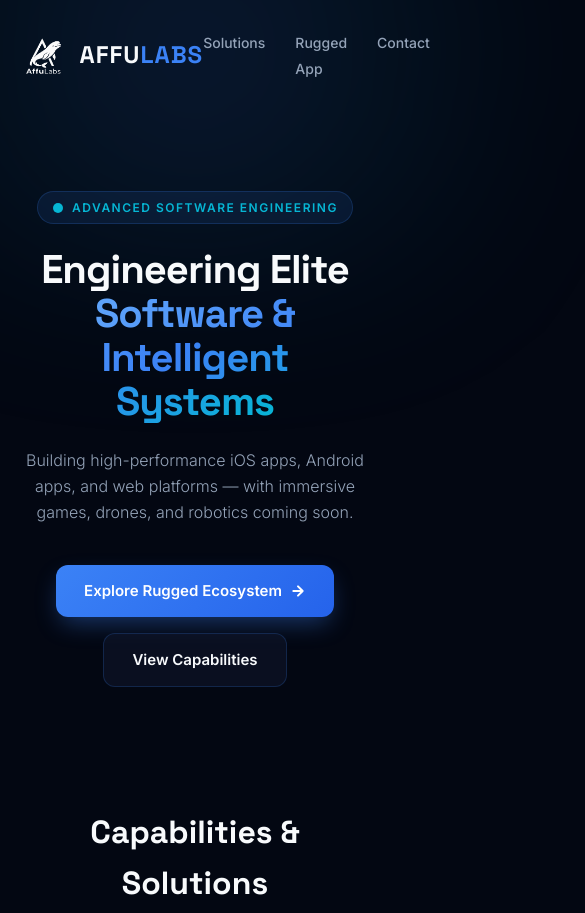
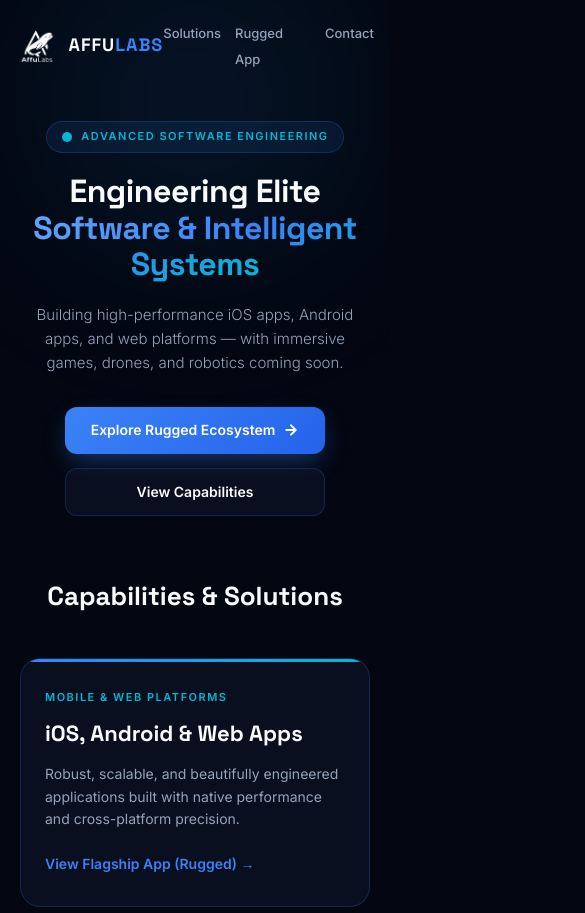
Before and after one commit to abrraar/Affu-Labs, a plain HTML site: page index.html in a window 390 px wide. Shown: the top 913 px of the page, 585 px wide, since content can reach past the window. Drawn offline with Linux system fonts and the light colour scheme.

Commit message:
Optimize mobile responsiveness for index.html

```diff
--- a/index.html
+++ b/index.html
@@ -33,11 +33,12 @@
         /* Background Tech Glow Effect */
         .tech-glow {
             position: absolute;
-            top: -200px;
+            top: -100px;
             left: 50%;
             transform: translateX(-50%);
-            width: 800px;
-            height: 500px;
+            width: 100%;
+            max-width: 800px;
+            height: 400px;
             background: radial-gradient(circle, rgba(59, 130, 246, 0.15) 0%, rgba(6, 182, 212, 0.05) 50%, transparent 80%);
             z-index: -1;
             filter: blur(80px);
@@ -49,25 +50,25 @@
             align-items: center;
             max-width: 1200px;
             margin: 0 auto;
-            padding: 30px 20px;
+            padding: 24px 20px;
         }
 
         .logo-container {
             display: flex;
             align-items: center;
-            gap: 12px;
+            gap: 10px;
             text-decoration: none;
         }
 
         .logo-img {
-            height: 38px;
+            height: 34px;
             width: auto;
             object-fit: contain;
         }
 
         .logo-text {
             font-family: 'Space Grotesk', sans-serif;
-            font-size: 24px;
+            font-size: 20px;
             font-weight: 700;
             letter-spacing: 1px;
             color: var(--text-primary);
@@ -79,7 +80,7 @@
 
         .nav-links {
             display: flex;
-            gap: 30px;
+            gap: 20px;
             list-style: none;
         }
 
@@ -98,7 +99,7 @@
         /* Hero Section */
         .hero {
             max-width: 1000px;
-            margin: 80px auto 120px auto;
+            margin: 50px auto 80px auto;
             text-align: center;
             padding: 0 20px;
         }
@@ -111,21 +112,21 @@
             background: rgba(59, 130, 246, 0.1);
             border: 1px solid var(--border-blue);
             border-radius: 50px;
-            font-size: 12px;
+            font-size: 11px;
             font-weight: 600;
             color: var(--accent-cyan);
             text-transform: uppercase;
             letter-spacing: 1.5px;
-            margin-bottom: 24px;
+            margin-bottom: 20px;
         }
 
         h1 {
             font-family: 'Space Grotesk', sans-serif;
-            font-size: clamp(40px, 6vw, 72px);
+            font-size: clamp(32px, 5vw, 64px);
             font-weight: 700;
-            line-height: 1.1;
-            margin-bottom: 24px;
-            letter-spacing: -1px;
+            line-height: 1.15;
+            margin-bottom: 20px;
+            letter-spacing: -0.5px;
         }
 
         h1 span {
@@ -135,30 +136,40 @@
         }
 
         p.subtitle {
-            font-size: clamp(16px, 2vw, 20px);
+            font-size: clamp(15px, 2vw, 18px);
             color: var(--text-secondary);
-            max-width: 700px;
-            margin: 0 auto 40px auto;
+            max-width: 650px;
+            margin: 0 auto 32px auto;
             font-weight: 300;
         }
 
         .cta-group {
             display: flex;
             justify-content: center;
-            gap: 16px;
+            gap: 14px;
             flex-wrap: wrap;
         }
 
         .btn {
-            padding: 14px 28px;
+            padding: 12px 24px;
             border-radius: 12px;
-            font-size: 15px;
+            font-size: 14px;
             font-weight: 600;
             text-decoration: none;
             transition: all 0.2s ease;
             display: inline-flex;
             align-items: center;
+            justify-content: center;
             gap: 8px;
+            width: 100%;
+            max-width: 260px;
+        }
+
+        @media (min-width: 640px) {
+            .btn {
+                width: auto;
+                max-width: none;
+            }
         }
 
         .btn-primary {
@@ -186,37 +197,49 @@
         /* Ecosystem Section */
         .ecosystem {
             max-width: 1100px;
-            margin: 0 auto 140px auto;
+            margin: 0 auto 100px auto;
             padding: 0 20px;
         }
 
         .section-title {
             text-align: center;
             font-family: 'Space Grotesk', sans-serif;
-            font-size: 32px;
-            margin-bottom: 50px;
+            font-size: clamp(26px, 4vw, 32px);
+            margin-bottom: 40px;
             font-weight: 700;
         }
 
         .card-grid {
             display: grid;
-            grid-template-columns: repeat(auto-fit, minmax(320px, 1fr));
-            gap: 30px;
+            grid-template-columns: 1fr;
+            gap: 24px;
+        }
+
+        @media (min-width: 768px) {
+            .card-grid {
+                grid-template-columns: repeat(2, 1fr);
+            }
         }
 
         .product-card {
             background: var(--bg-card);
             border: 1px solid var(--border-blue);
-            border-radius: 24px;
-            padding: 40px;
+            border-radius: 20px;
+            padding: 30px 24px;
             backdrop-filter: blur(12px);
             transition: transform 0.3s, border-color 0.3s;
             position: relative;
             overflow: hidden;
         }
 
+        @media (min-width: 768px) {
+            .product-card {
+                padding: 40px;
+            }
+        }
+
         .product-card:hover {
-            transform: translateY(-5px);
+            transform: translateY(-4px);
             border-color: var(--accent-cyan);
         }
 
@@ -236,20 +259,20 @@
             text-transform: uppercase;
             letter-spacing: 1.5px;
             color: var(--accent-cyan);
-            margin-bottom: 12px;
+            margin-bottom: 10px;
             display: block;
         }
 
         .product-card h3 {
             font-family: 'Space Grotesk', sans-serif;
-            font-size: 24px;
-            margin-bottom: 16px;
+            font-size: 22px;
+            margin-bottom: 12px;
         }
 
         .product-card p {
             color: var(--text-secondary);
-            font-size: 15px;
-            margin-bottom: 24px;
+            font-size: 14px;
+            margin-bottom: 20px;
         }
 
         .link-arrow {
@@ -271,10 +294,29 @@
         /* Footer */
         footer {
             border-top: 1px solid rgba(255, 255, 255, 0.05);
-            padding: 40px 20px;
+            padding: 30px 20px;
             text-align: center;
             color: var(--text-secondary);
-            font-size: 13px;
+            font-size: 12px;
+        }
+
+        /* Mobile Adjustments */
+        @media (max-width: 480px) {
+            header {
+                padding: 20px 16px;
+            }
+            .logo-text {
+                font-size: 18px;
+            }
+            .nav-links {
+                gap: 14px;
+            }
+            .nav-links a {
+                font-size: 13px;
+            }
+            .hero {
+                margin: 30px auto 60px auto;
+            }
         }
     </style>
 </head>
```
